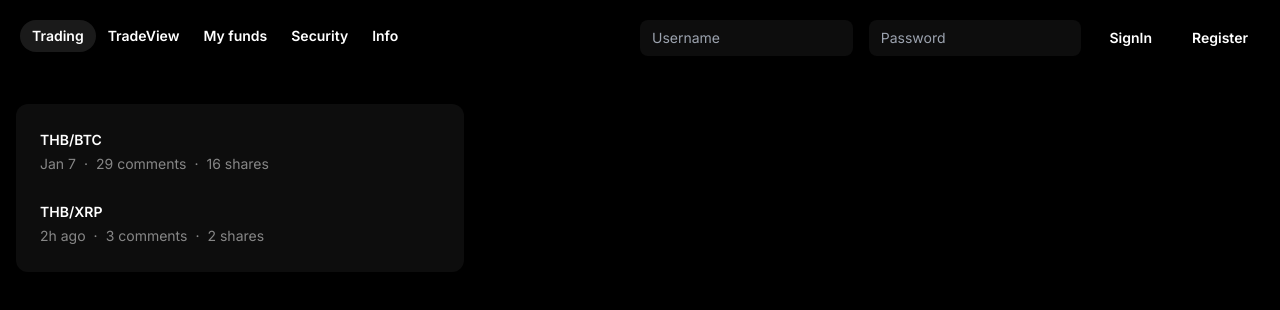
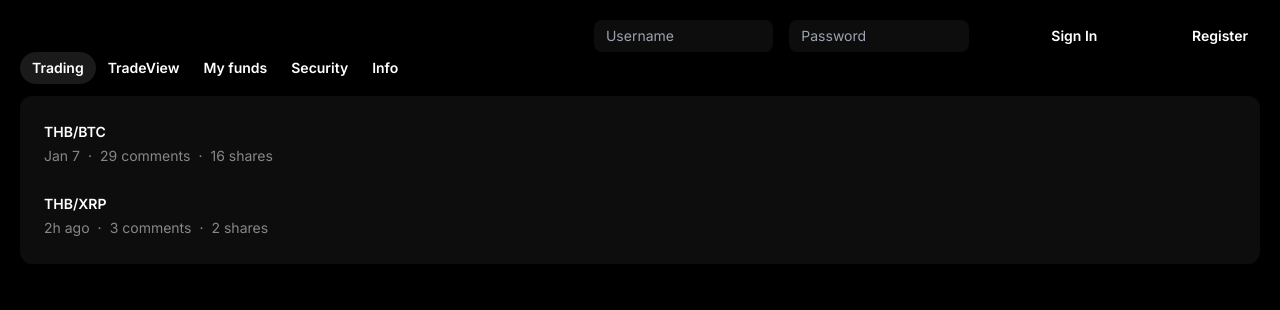
Before and after one commit to traipoap/axum, a Next.js app in the folder frontend/: page / in a window 1280 px wide. Shown: the top 310 px of the page. Built offline with nearby package versions, Linux system fonts and the light colour scheme.

Commit message:
Update page.js

```diff
--- a/frontend/src/app/page.js
+++ b/frontend/src/app/page.js
@@ -79,6 +79,28 @@ export default function Topgroup() {
         <div className="menu-left">
           <TabGroup>
             <TabList className="gap-4">
+              <div className="menu-right flex gap-4 ml-auto">
+                  <Field className="flex gap-4 ml-auto">
+                    <Input
+                      type="text"
+                      placeholder="Username"
+                      className={clsx(
+                        'inline-block w-full rounded-lg border-none bg-white/5 py-1.5 px-3 text-sm text-white',
+                        'focus:outline-none focus:outline-2 focus:-outline-offset-2 focus:outline-white/25'
+                      )}
+                    />
+                    <Input
+                      type="password"
+                      placeholder="Password"
+                      className={clsx(
+                        'inline-block w-full rounded-lg border-none bg-white/5 py-1.5 px-3 text-sm text-white',
+                        'focus:outline-none focus:outline-2 focus:-outline-offset-2 focus:outline-white/25'
+                      )}
+                    />
+                    <Button className='w-full rounded-full py-1 px-3 text-sm font-semibold text-white focus:outline-none hover:bg-white/5 focus:bg-white/10'>Sign In</Button>
+                    <Button className="rounded-full py-1 px-3 text-sm font-semibold text-white focus:outline-none hover:bg-white/5 focus:bg-white/10">Register</Button>
+                  </Field>
+                </div>
               {categories.map(({ name }) => (
                 <Tab
                   key={name}
@@ -88,40 +110,7 @@ export default function Topgroup() {
                 </Tab>
               ))}
             </TabList>
-          </TabGroup>
-        </div>
-        <div className="menu-right">
-          <Field className="gap-4 flex">
-            <Input
-              type="Username"
-              placeholder="Username"
-              className={clsx(
-                'inline-block w-full rounded-lg border-none bg-white/5 py-1.5 px-3 text-sm/6 text-white',
-                'focus:outline-none data-[focus]:outline-2 data-[focus]:-outline-offset-2 data-[focus]:outline-white/25'
-              )}
-            />
-            <Input
-              type="Password"
-              placeholder="Password"
-              className={clsx(
-                'inline-block w-full rounded-lg border-none bg-white/5 py-1.5 px-3 text-sm/6 text-white',
-                'focus:outline-none data-[focus]:outline-2 data-[focus]:-outline-offset-2 data-[focus]:outline-white/25'
-              )}
-            />
-            <Button className="rounded-full py-1 px-3 text-sm/6 font-semibold text-white focus:outline-none data-[selected]:bg-white/10 data-[hover]:bg-white/5 data-[selected]:data-[hover]:bg-white/10 data-[focus]:outline-1 data-[focus]:outline-white">
-            SignIn
-            </Button>
-            <Button className="rounded-full py-1 px-3 text-sm/6 font-semibold text-white focus:outline-none data-[selected]:bg-white/10 data-[hover]:bg-white/5 data-[selected]:data-[hover]:bg-white/10 data-[focus]:outline-1 data-[focus]:outline-white">
-            Register
-            </Button>
-          </Field>
-        </div>
-      </div>
-      <div className='main'>
-        <div className="flex h-screen w-full justify-left pt-4 px-4">
-          <div className="w-full max-w-md">
-            <TabGroup>
-              <TabPanels className="mt-3">
+            <TabPanels className="mt-3">
                 {categories.map(({ name, posts }) => (
                   <TabPanel key={name} className="rounded-xl bg-white/5 p-3">
                     <ul>
@@ -144,7 +133,14 @@ export default function Topgroup() {
                   </TabPanel>
                 ))}
               </TabPanels>
-            </TabGroup>
+          </TabGroup>
+        </div>
+
+      </div>
+      <div className='footer'>
+        <div className="flex h-screen w-full justify-left pt-4 px-4">
+          <div className="w-full max-w-md">
+
           </div>
         </div>
       </div>
```
